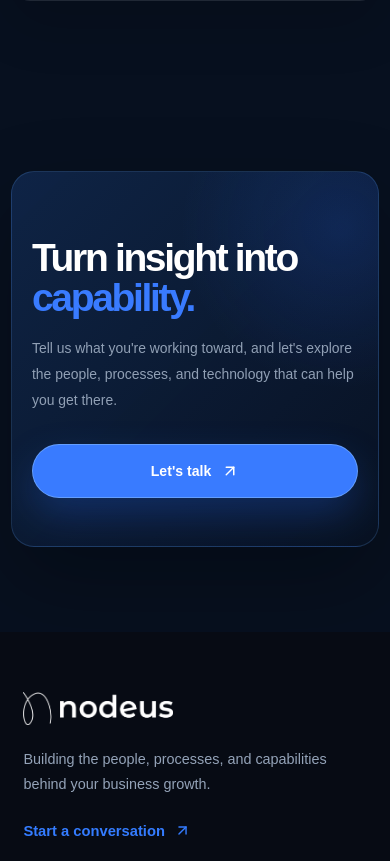
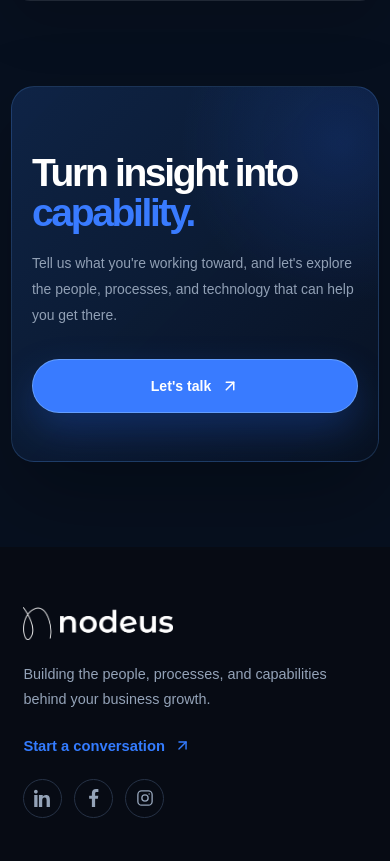
Before and after one commit to nodeus-tech-pvt-ltd/nodeus-website, a React (Vite) app: page /resources/insights in a window 390 px wide. Shown: the part 4058-4919 px from the top of the page. Built offline with nearby package versions, Linux system fonts and the light colour scheme; no server answers.

Commit message:
Update the design

```diff
--- a/src/styles/pages/insights.css
+++ b/src/styles/pages/insights.css
@@ -2049,7 +2049,7 @@
 
   gap: 60px;
 
-  margin-top: 125px;
+  /* margin-top: 125px; */
 
   margin-bottom: 125px;
 
@@ -2721,7 +2721,7 @@
   .insights-cta {
     gap: 30px;
 
-    margin-top: 85px;
+    /* margin-top: 85px; */
 
     margin-bottom: 85px;
 
```
